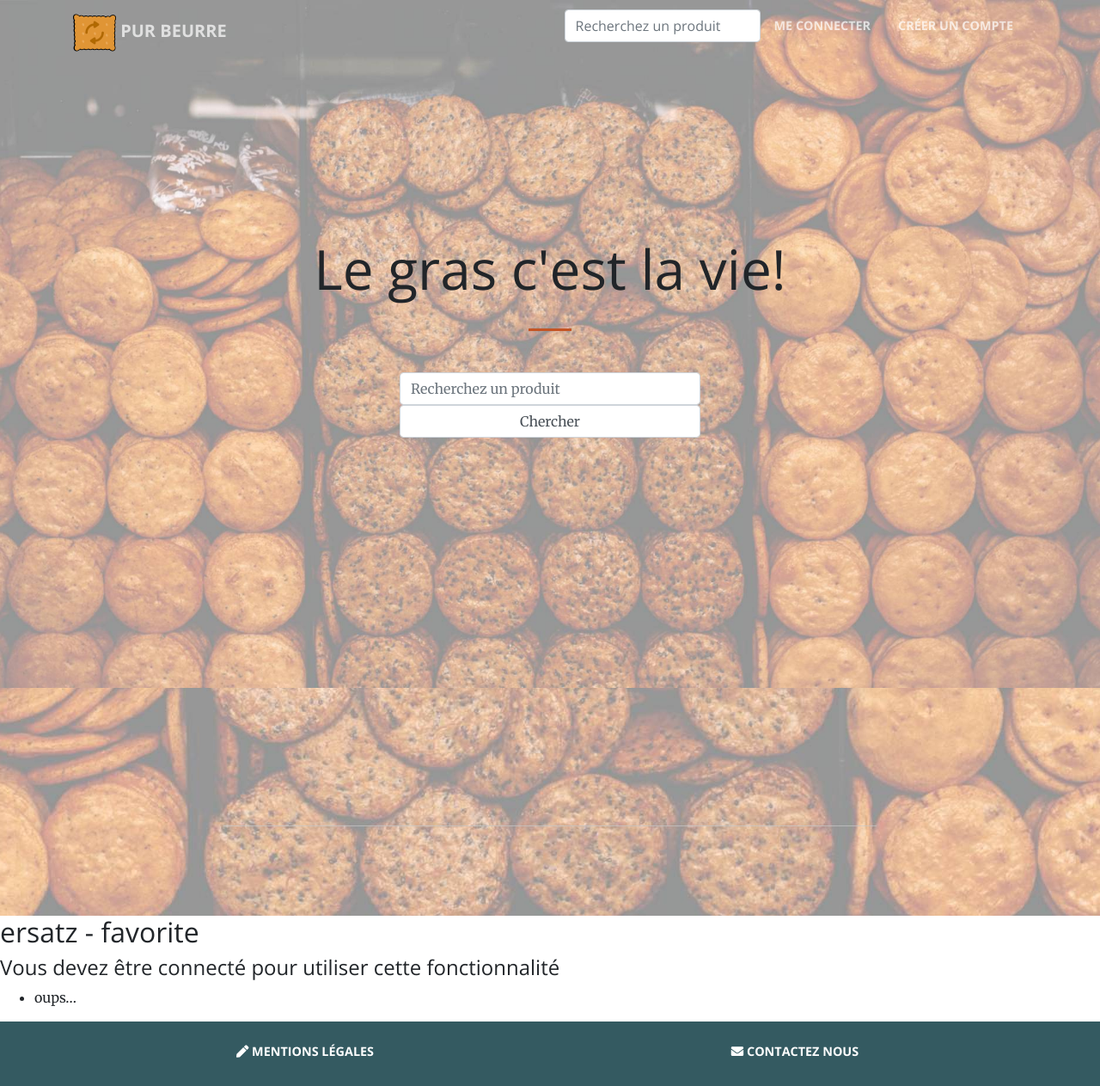
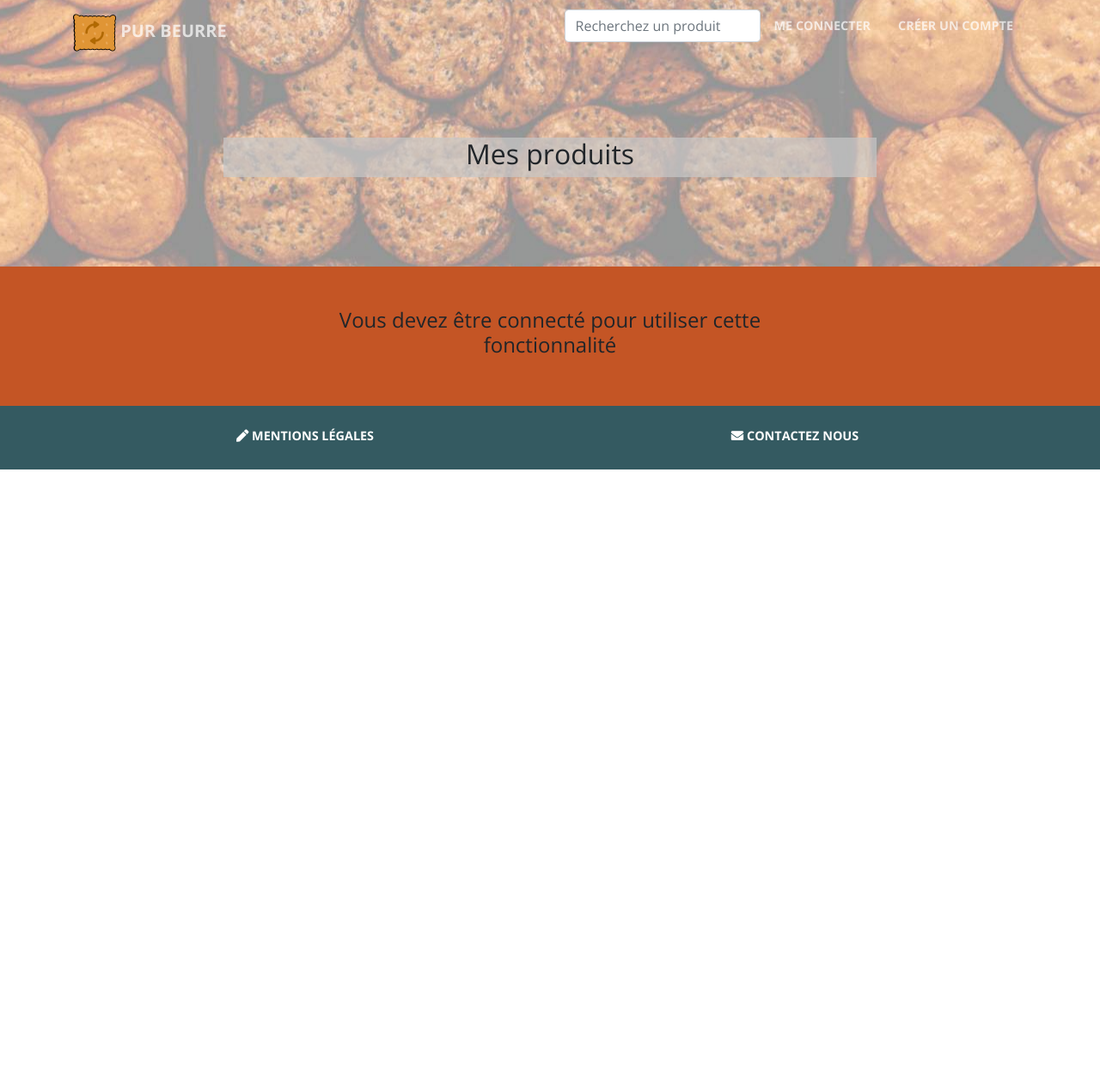
Before and after one commit to freezed/ocp8, a Django app: page /ersatz/list/ in a window 1280 px wide. Shown: the whole page at 86% size. After the commit the page ends 546 px from the top, so only its background shows below. Run offline with Django 3.2, Linux system fonts and the light colour scheme; some libraries are stand-ins or nearby versions.

Commit message:
Add 'My products' template #8

```diff
--- a/ersatz/templates/ersatz/list.html
+++ b/ersatz/templates/ersatz/list.html
@@ -1,22 +1,31 @@
 {% extends 'base.html' %}
+{% block title %}{% endblock %}
 
-{% block title %} - ersatz favorite{% endblock %}
+{% block header %}{% endblock %}
 
-{% block content %}
-  <h2>ersatz - favorite</h2>
-  <h4>{{ message }}</h4>
-  <ul>
-  {% for fav in favorites %}
-    <li>
-      <strong>
-        <a href="{% url 'ersatz-product' fav.products.code %}" title="">{{ fav.substitutes.name }}</a>
-      </strong> :
-      <em>
-        <a href="{% url 'ersatz-product' fav.substitutes.code %}" title="">{{ fav.products.name }}</a>
-      </em>
-    </li>
-  {% empty %}
-    <li>oups…</li>
-  {% endfor %}
-  </ul>
-{% endblock %}
+{% block chapodetails %}
+            <h2>Mes produits</h2>
+{% endblock chapodetails %}
+
+{% block contentdetails %}
+          <div class="col-lg-6 mx-auto text-center">
+            <h4>{{ message }}</h4>
+          </div>
+        </div>
+        <div class="row">
+    {% for line in favorites %}
+          <div class="col-lg-4 col-sm-6 text-center bg-faded border">
+            <div class="item">
+              <div>
+                <img class="img-thumbnail img-fluid" src="{{ line.products.image_front_thumb_url }}" alt="{{ line.products.name }} thumbnail">
+                <span class="nutri-badge">{{ line.products.nutrition_grades }}</span>
+              </div>
+            </div>
+            <p>{{ line.products.name }}</p>
+            <a href="{{ line.products.url }}" title="Choisir le produit {{ line.products.name }}">
+              <i class="fas fa-1x fa-paper-plane text-primary"></i> - Voir sur OpenFoodFacts
+            </a>
+          </div>
+    {% endfor %}
+        </div>
+{% endblock contentdetails %}
```
